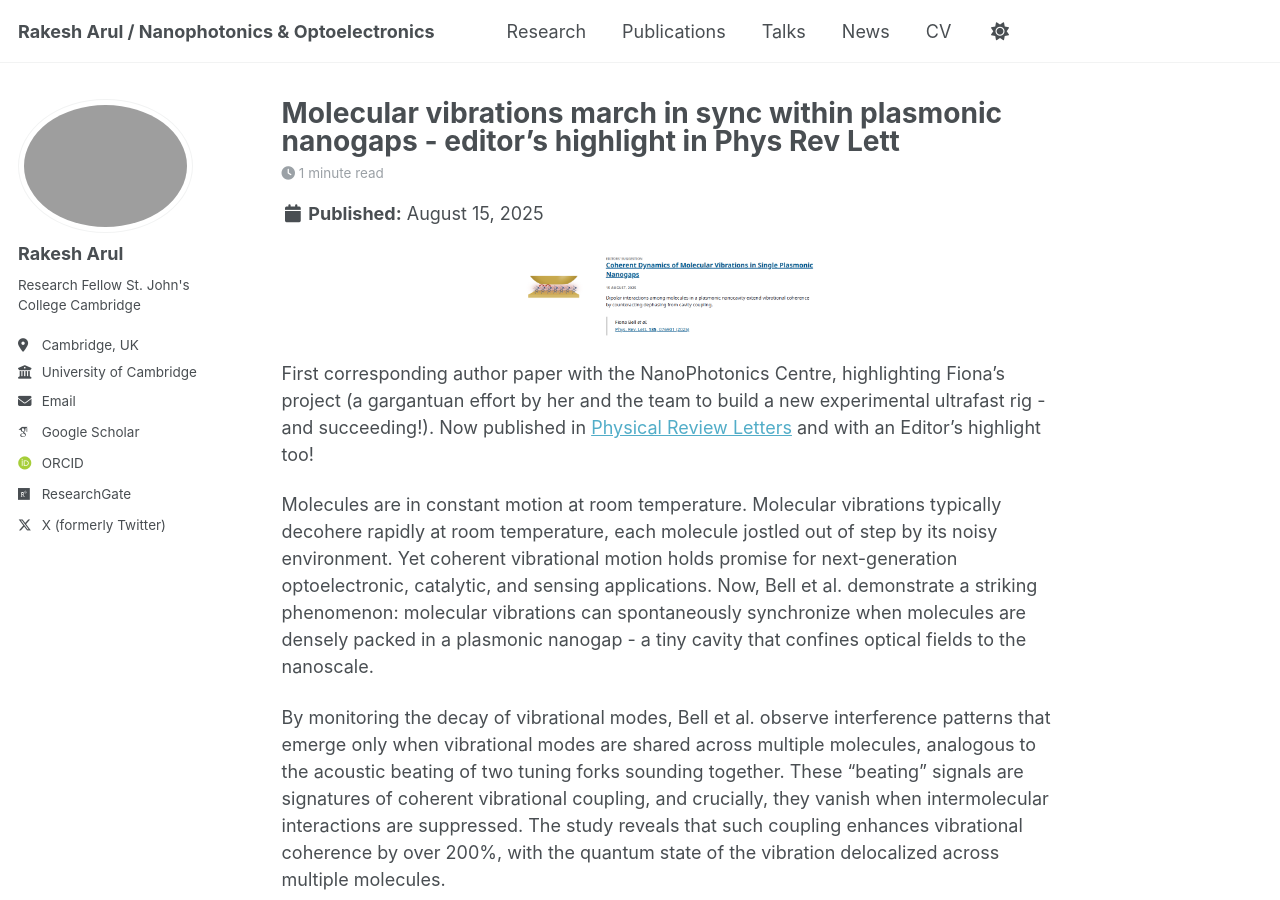
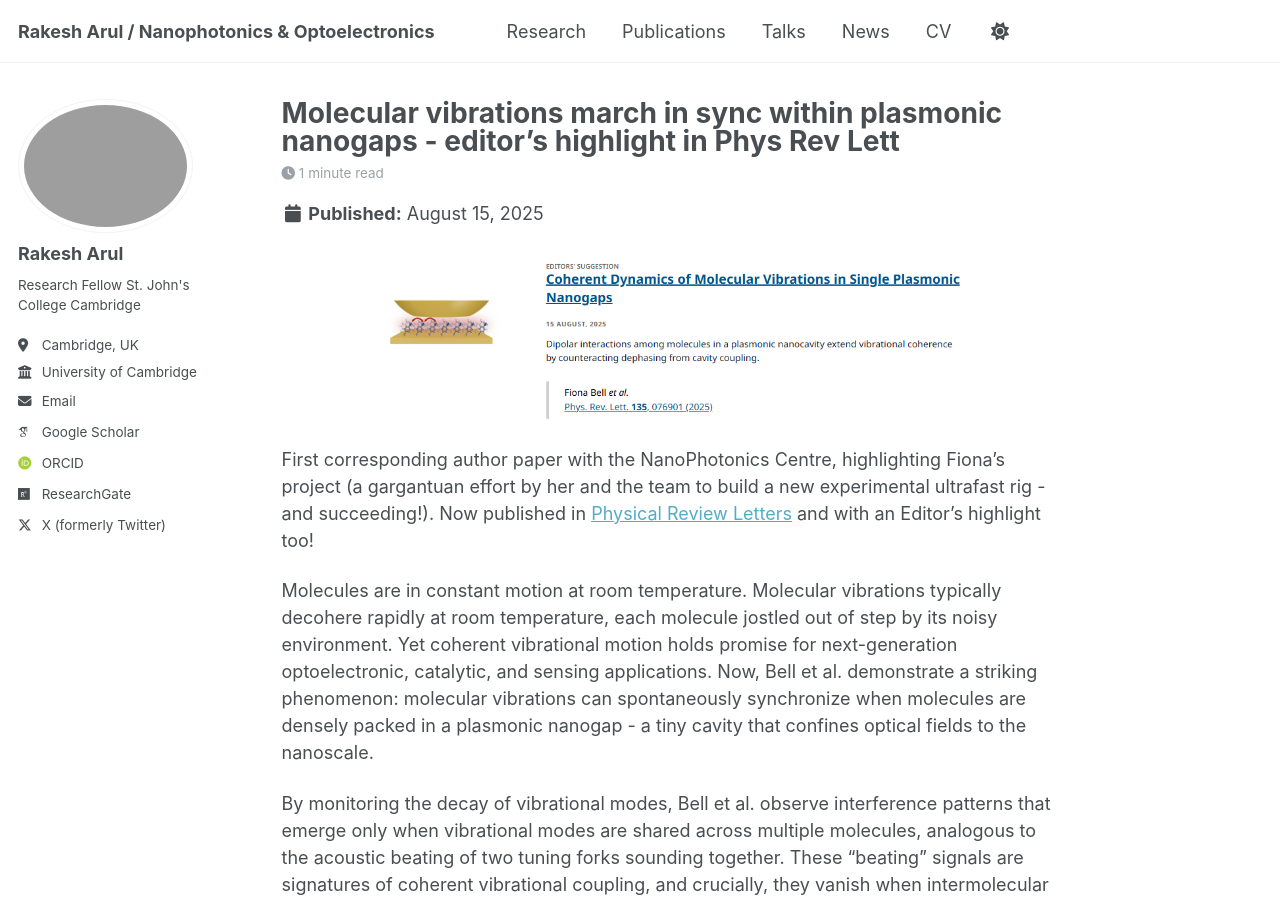
Before and after one commit to photonicsarul/photonicsarul.github.io, a Jekyll site: the page built from _posts/2025-08-18-APSVibSyncEditor.md, in a window 1280 px wide and 900 px high. Built offline with Jekyll 4.4.1, drawn with Linux system fonts in a browser that asks for light colours; some web fonts are replaced; a script that is not in the unit is left out.

Commit message:
newpictest

```diff
--- a/_posts/2025-08-18-APSVibSyncEditor.md
+++ b/_posts/2025-08-18-APSVibSyncEditor.md
@@ -6,7 +6,7 @@ tags:
   - Mid-IR
   - Synchronization
 ---
-![Illustration](/images/PRLEditorsSugg.png){: .align-center width="300px"}
+![Illustration](/images/PRLEditorsSugg.png){: .align-center width="600px"}
 
 First corresponding author paper with the NanoPhotonics Centre, highlighting Fiona's project (a gargantuan effort by her and the team to build a new experimental ultrafast rig - and succeeding!).
 Now published in [Physical Review Letters](https://journals.aps.org/prl/abstract/10.1103/txdw-nqvn) and with an Editor's highlight too!
```
Also changed, not shown: images/NanoSPINEC.jpg.
